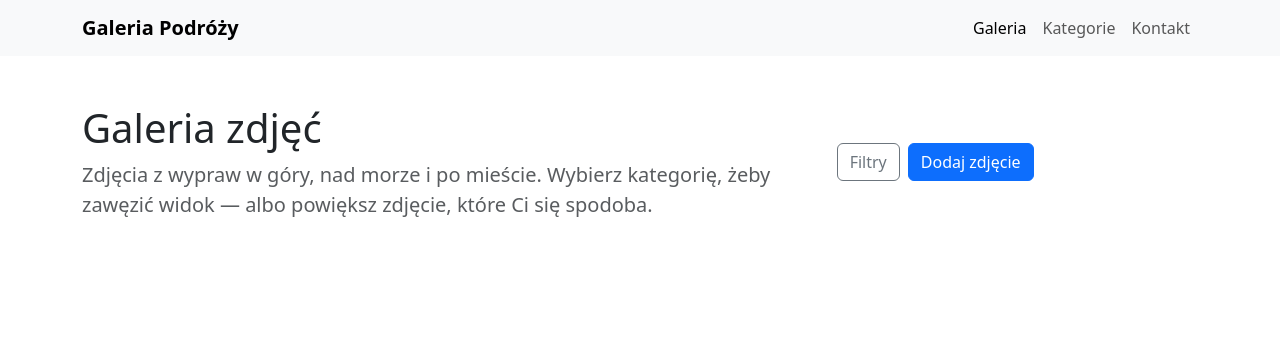
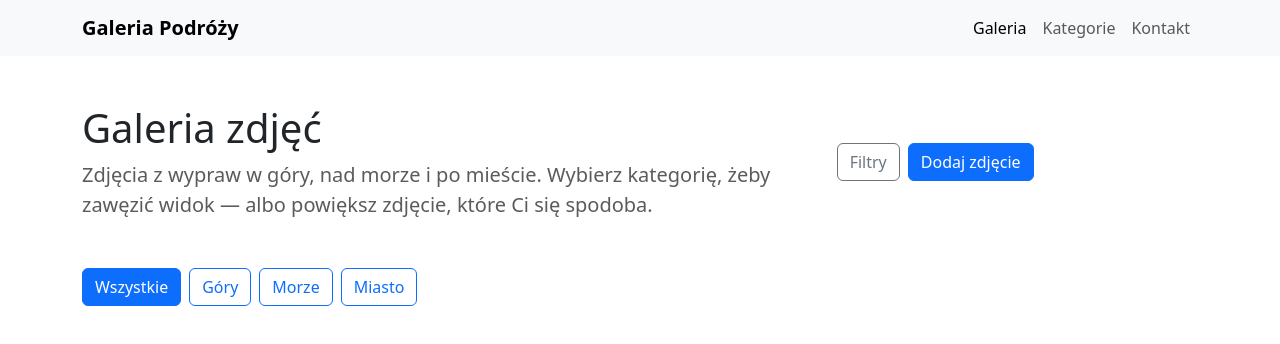
Before and after one commit to filipros214/Aplikacje-Webowe, a React (Vite) app in the folder mb5/galeria-react/: page / in a window 1280 px wide. Shown: the top 344 px of the page. Built offline with nearby package versions, Linux system fonts and the light colour scheme.

Commit message:
category bar

```diff
--- a/mb5/galeria-react/src/App.jsx
+++ b/mb5/galeria-react/src/App.jsx
@@ -4,6 +4,9 @@
 import viteLogo from './assets/vite.svg'
 import './App.css'
 import Navbar from './components/Navbar.jsx'
+import CategoryBar from './components/CategoryBar.jsx'
+
+
 function App() {
     return (
         <>
@@ -41,6 +44,10 @@
                     </div>
                 </div>
             </header>
+
+            <main className="container">
+                <CategoryBar />
+            </main>
         </>
     )
 }
--- /dev/null
+++ b/mb5/galeria-react/src/components/CategoryBar.jsx
@@ -0,0 +1,19 @@
+function CategoryBar() {
+    return (
+        <div id="kategorie" className="d-flex flex-wrap gap-2 mb-4">
+            <button type="button" className="btn btn-outline-primary active" aria-pressed="true">
+                Wszystkie
+            </button>
+            <button type="button" className="btn btn-outline-primary">
+                Góry
+            </button>
+            <button type="button" className="btn btn-outline-primary">
+                Morze
+            </button>
+            <button type="button" className="btn btn-outline-primary">
+                Miasto
+            </button>
+        </div>
+    )
+}
+export default CategoryBar
```
